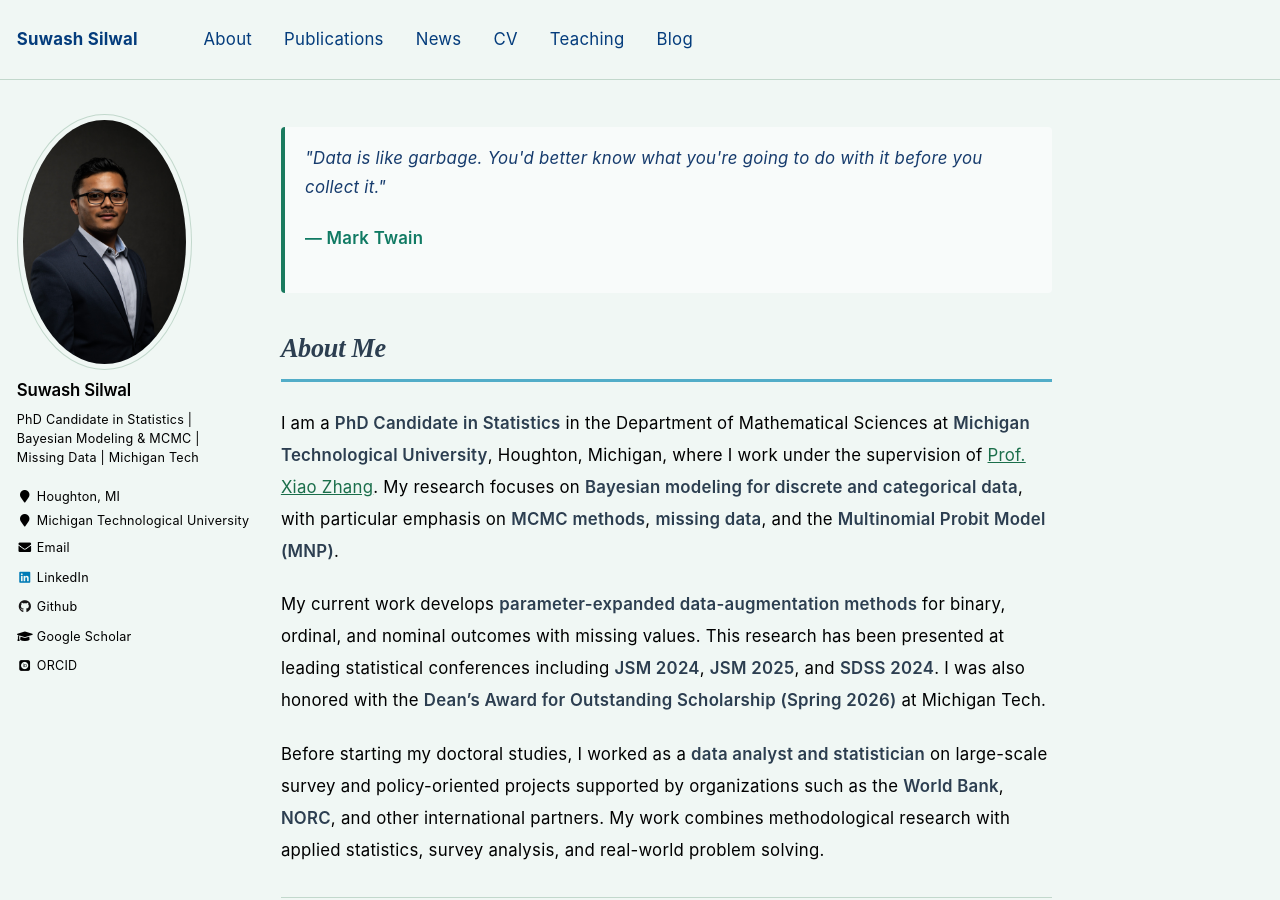
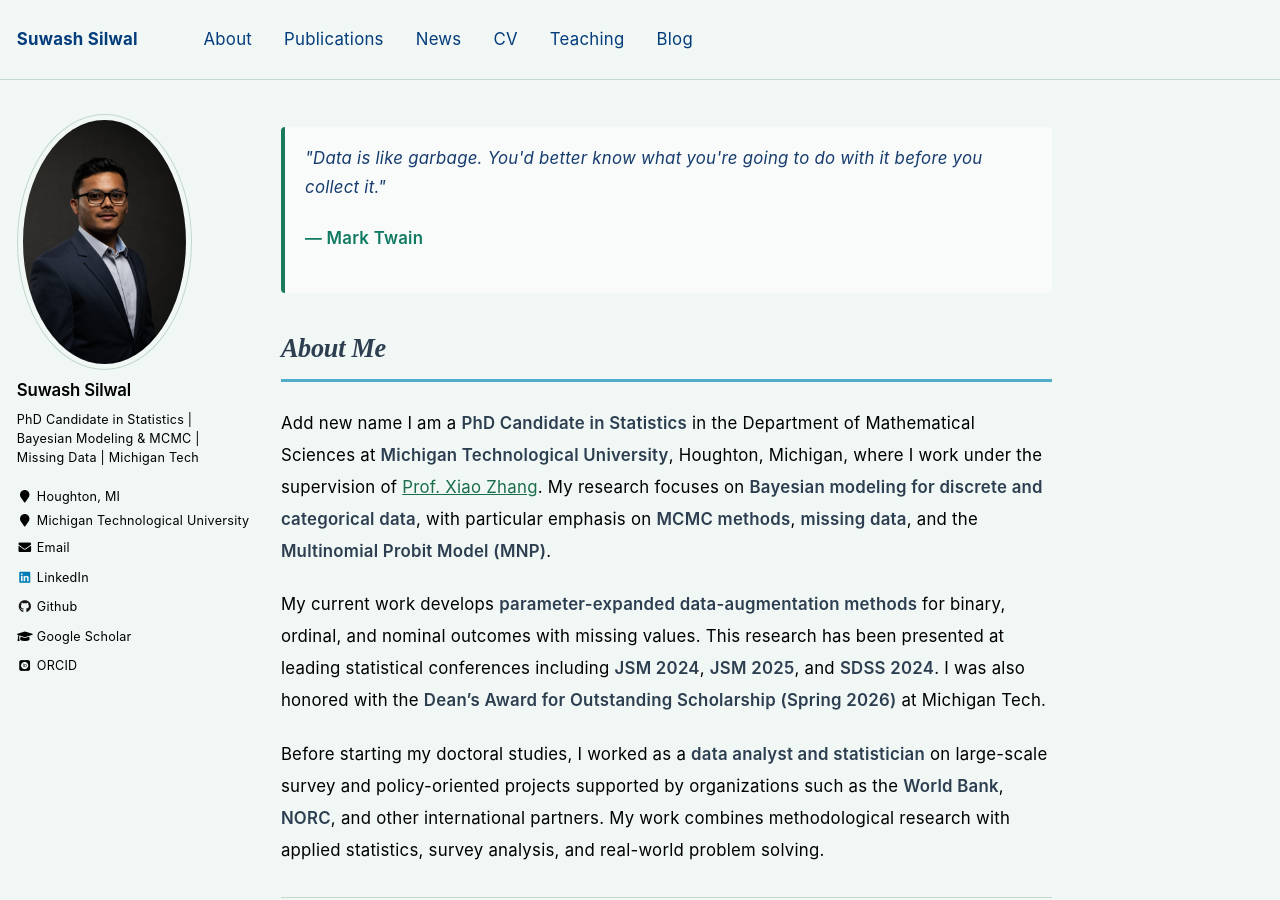
Before and after one commit to ssilwal050/ssilwal050.github.io, a Jekyll site: the page built from _pages/about.md, in a window 1280 px wide and 900 px high. Built offline with Jekyll 4.4.1, drawn with Linux system fonts in a browser that asks for light colours; some web fonts are replaced.

Commit message:
check update

```diff
--- a/_pages/about.md
+++ b/_pages/about.md
@@ -62,7 +62,7 @@ redirect_from:
 </style>
 
 ## About Me
-
+Add new name
 I am a **PhD Candidate in Statistics** in the Department of Mathematical Sciences at **Michigan Technological University**, Houghton, Michigan, where I work under the supervision of [Prof. Xiao Zhang](https://www.mtu.edu/math/department/faculty-staff/faculty/x-zhang/). My research focuses on **Bayesian modeling for discrete and categorical data**, with particular emphasis on **MCMC methods**, **missing data**, and the **Multinomial Probit Model (MNP)**.
 
 My current work develops **parameter-expanded data-augmentation methods** for binary, ordinal, and nominal outcomes with missing values. This research has been presented at leading statistical conferences including **JSM 2024**, **JSM 2025**, and **SDSS 2024**. I was also honored with the **Dean’s Award for Outstanding Scholarship (Spring 2026)** at Michigan Tech.
```
